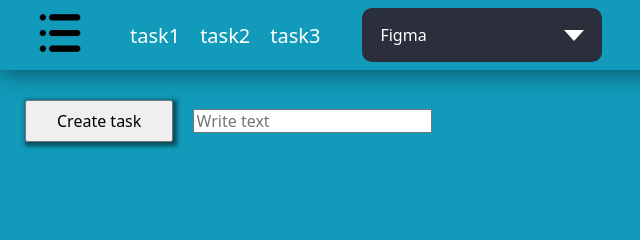
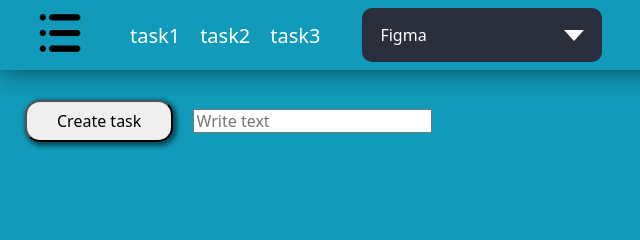
Before and after one commit to antonkrivenko/TaskWork, a plain HTML site: page createtask.html in a window 1280 px wide. Shown: the top 240 px of the page, 0-640 px from the left. Drawn offline with nearby package versions, Linux system fonts and the light colour scheme.

Commit message:
ubgrate button

```diff
--- a/styletask.css
+++ b/styletask.css
@@ -120,8 +120,9 @@ img {
     padding-right: 30px;
     box-shadow:  2px 2px 4px 2px rgba(0, 0, 0, 0.5);
     transition: .1s ease-in-out, .4s color;
+    border-radius: 15px;
 }
 .smash:active {
-    transform: translateX(0.1em) translateY(0.1em);
+    transform: translateX(0.2em) translateY(0.2em);
     box-shadow:  1.5px 1.5px 2.5px 1.5px rgba(0, 0, 0, 0.5);
 }
```
